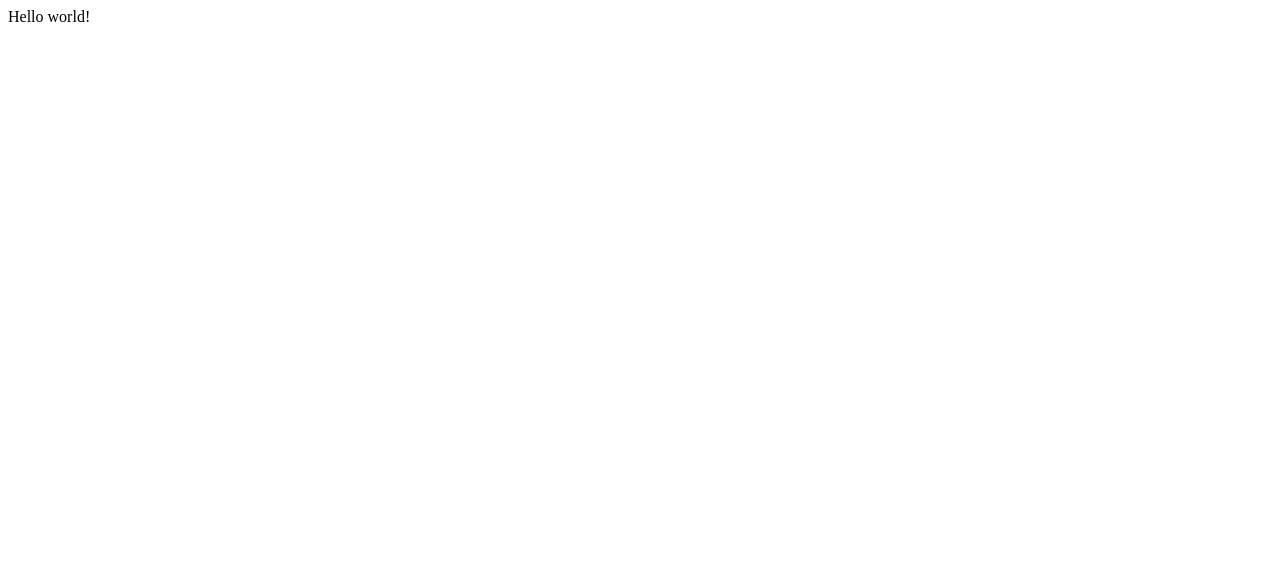
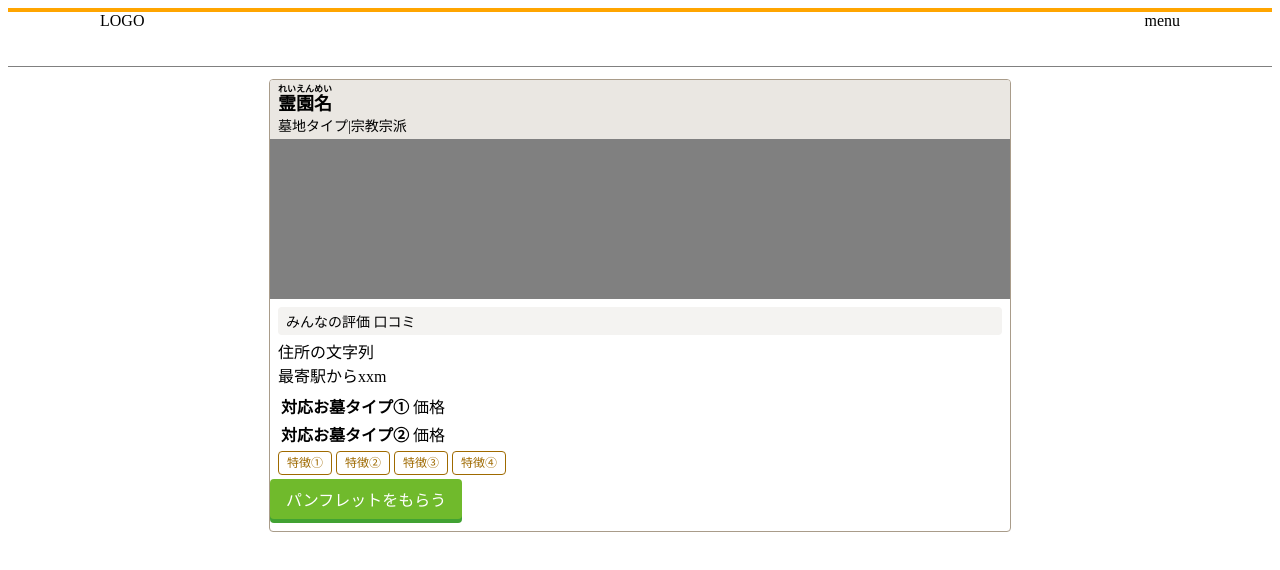
Before and after one commit to xiolkee/gatsby_practice, a Gatsby site: page / in a window 1280 px wide. Built offline with nearby package versions, Linux system fonts and the light colour scheme; Gatsby itself is replaced by a stand-in of ours.

Commit message:
可変LPを途中まで作った

```diff
--- a/gatsby-config.js
+++ b/gatsby-config.js
@@ -6,5 +6,5 @@
 
 module.exports = {
   /* Your site config here */
-  plugins: [],
+  plugins: [`gatsby-plugin-sass`],
 }
--- /dev/null
+++ b/src/component/button.js
@@ -0,0 +1,10 @@
+import React from "react"
+import styles from "./button.module.scss"
+
+export default function cemetery() {
+  return (
+    <a className={styles.buttonCtaPrimary}>
+      パンフレットをもらう
+    </a>
+  )
+}
--- /dev/null
+++ b/src/component/button.module.scss
@@ -0,0 +1,12 @@
+.buttonCtaPrimary {
+  background-color: #70ba2c;
+  box-shadow: 0 4px 0 #41a233;
+  color: #fff;
+  padding: 8px 16px;
+  display: inline-block;
+  position: relative;
+  transition: all .15s cubic-bezier(0,0,.4,1);
+  margin-bottom: 12px;
+  border-radius: 4px;
+  cursor: pointer;
+}
--- /dev/null
+++ b/src/component/cemetery.js
@@ -0,0 +1,45 @@
+import React from "react"
+import styles from "./cemetery.module.scss"
+import Button from "../component/button"
+
+export default function cemetery() {
+  return (
+    <section className={styles.cemeteryWrap}>
+      <header className={styles.cemeteryHeader}>
+        <h2 className={styles.cemeteryHeaderTitle}><ruby><rb>霊園名</rb><rt>れいえんめい</rt></ruby></h2>
+        <p className={styles.cemeteryHeaderSpec}>墓地タイプ|宗教宗派</p>
+      </header>
+      <div className={styles.cemeteryImage}>
+      </div>
+      <div className={styles.cemeteryContents}>
+        <div className={styles.cemeteryReview}>
+          みんなの評価
+          口コミ
+        </div>
+        <div className={styles.cemeteryAccess}>
+          <p>住所の文字列</p>
+          <p>最寄駅からxxm</p>
+        </div>
+        <div className={styles.cemeteryPrice}>
+          <table>
+            <tr>
+              <th>対応お墓タイプ①</th>
+              <td>価格</td>
+            </tr>
+            <tr>
+              <th>対応お墓タイプ②</th>
+              <td>価格</td>
+            </tr>
+          </table>
+        </div>
+        <div className={styles.cemeteryFeatures}>
+          <div className={styles.cemeteryFeaturesLabel}>特徴①</div>
+          <div className={styles.cemeteryFeaturesLabel}>特徴②</div>
+          <div className={styles.cemeteryFeaturesLabel}>特徴③</div>
+          <div className={styles.cemeteryFeaturesLabel}>特徴④</div>
+        </div>
+      </div>
+      <Button></Button>
+    </section>
+  )
+}
--- /dev/null
+++ b/src/component/cemetery.module.scss
@@ -0,0 +1,59 @@
+.cemeteryWrap {
+  border: 1px solid #A99C8A;
+  border-radius: 4px;
+  overflow: hidden;
+  max-width: 740px;
+  margin: auto;
+  margin-top: 12px;
+}
+.cemeteryHeader {
+  background: #EAE7E2;
+  padding: 4px 8px;
+}
+.cemeteryHeaderTitle {
+  margin: 0;
+  font-size: 18px;
+}
+.cemeteryHeaderSpec {
+  margin: 0;
+  font-size: 14px;
+}
+.cemeteryContents {
+  padding: 8px;
+}
+.cemeteryImage {
+  height: 160px;
+  background: gray;
+}
+.cemeteryReview {
+  background: #F4F3F1;
+  font-size: 14px;
+  padding: 4px 8px;
+  border-radius: 4px;
+}
+.cemeteryAccess {
+  margin-top: 4px;
+  p {
+    margin: 0;
+  }
+  font-size: 16px;
+}
+.cemeteryPrice {
+  margin-top: 4px;
+
+}
+.cemeteryFeatures {
+  margin-top: 4px;
+
+}
+.cemeteryFeaturesLabel {
+  display: inline;
+  font-size: 12px;
+  color: #9F6A00;
+  border: 1px solid #9F6A00;
+  border-radius: 4px;
+  padding: 4px 8px;
+  &:not(:first-child) {
+    margin-left: 4px;
+  }
+}
--- /dev/null
+++ b/src/component/header.js
@@ -0,0 +1,13 @@
+import React from "react"
+import styles from "./header.module.scss"
+
+export default function Header() {
+  return (
+    <header className={styles.headerWrap}>
+      <div className={styles.headerInner}>
+        <div>LOGO</div>
+        <div>menu</div>
+      </div>
+    </header>
+  )
+}
--- /dev/null
+++ b/src/component/header.module.scss
@@ -0,0 +1,14 @@
+.headerWrap {
+  background-color: #fff;
+  border-top: 4px solid orange;
+  border-bottom: 1px solid gray;
+}
+
+.headerInner {
+  max-width: 1080px;
+  height: 54px;
+  margin: auto;
+  display: flex;
+  justify-content: space-between;
+  padding: 0 12px;
+}
--- /dev/null
+++ b/src/component/layout.js
@@ -0,0 +1,10 @@
+import React from "react"
+import styles from "./layout.module.scss"
+
+export default function Layout({ children }) {
+  return (
+    <div className={styles.wrap}>
+      {children}
+    </div>
+  )
+}
--- /dev/null
+++ b/src/component/layout.module.scss
@@ -0,0 +1,4 @@
+.wrap {
+  max-width: 1080px;
+  margin: auto;
+}
--- a/src/pages/index.js
+++ b/src/pages/index.js
@@ -1,5 +1,15 @@
 import React from "react"
+import Header from "../component/header"
+import Cemetery from "../component/cemetery"
+import Layout from "../component/layout"
 
 export default function Home() {
-  return <div>Hello world!</div>
+  return (
+    <>
+      <Header></Header>
+      <Layout>
+        <Cemetery></Cemetery>
+      </Layout>
+    </>
+  )
 }
```
